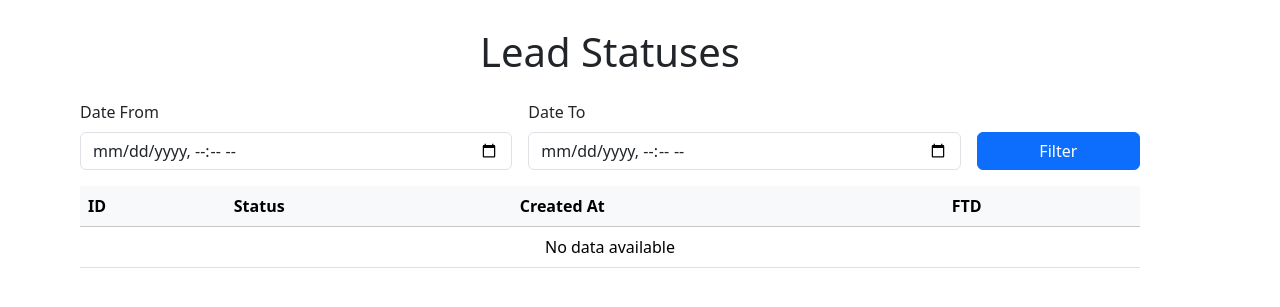
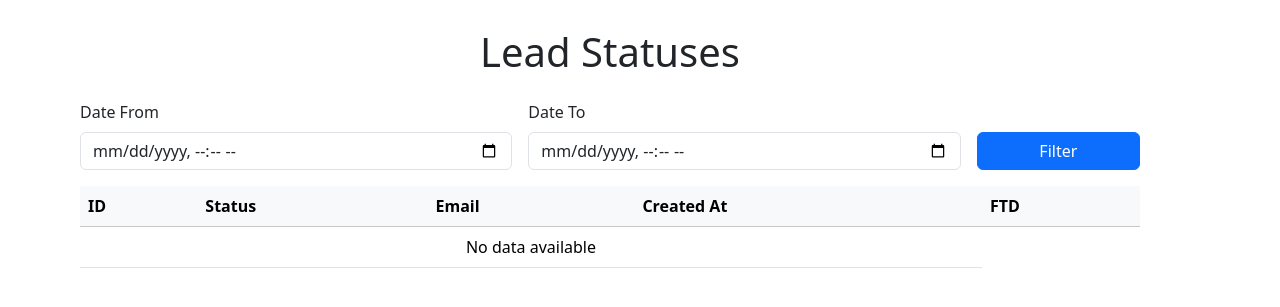
Before and after one commit to ukr63/testAssigment1, a Symfony app: template symfony/templates/lead/statuses.html.twig in a window 1280 px wide. Shown: the part 152-459 px from the top of the page. Run offline with Twig, Linux system fonts and the light colour scheme; the template is opened without the code that fills it, so the values that code supplies are empty; some libraries are stand-ins or nearby versions.

Commit message:
add email column

```diff
--- a/symfony/src/Controller/LeadController.php
+++ b/symfony/src/Controller/LeadController.php
@@ -98,8 +98,9 @@ final class LeadController extends AbstractController
 
         try {
             $query = $entityManager->createQuery(
-                'SELECT l.id, l.ftd, l.status, l.created_at
+                'SELECT l.id, l.ftd, l.status, l.created_at, lead.email
              FROM App\Entity\LeadStatus l
+             INNER JOIN App\Entity\Lead lead WITH l.lead = lead.id
              WHERE l.created_at BETWEEN :dateFrom AND :dateTo
              ORDER BY l.created_at ASC'
             )
--- a/symfony/templates/lead/statuses.html.twig
+++ b/symfony/templates/lead/statuses.html.twig
@@ -25,6 +25,7 @@
             <tr>
                 <th scope="col">ID</th>
                 <th scope="col">Status</th>
+                <th scope="col">Email</th>
                 <th scope="col">Created At</th>
                 <th scope="col">FTD</th>
             </tr>
@@ -76,6 +77,7 @@
                     <tr>
                         <td>${item.id}</td>
                         <td>${item.status}</td>
+                        <td>${item.email}</td>
                         <td>${new Date(item.created_at.date).toLocaleString()}</td>
                         <td>${item.ftd ? 'Yes' : 'No'}</td>
                     </tr>
```
